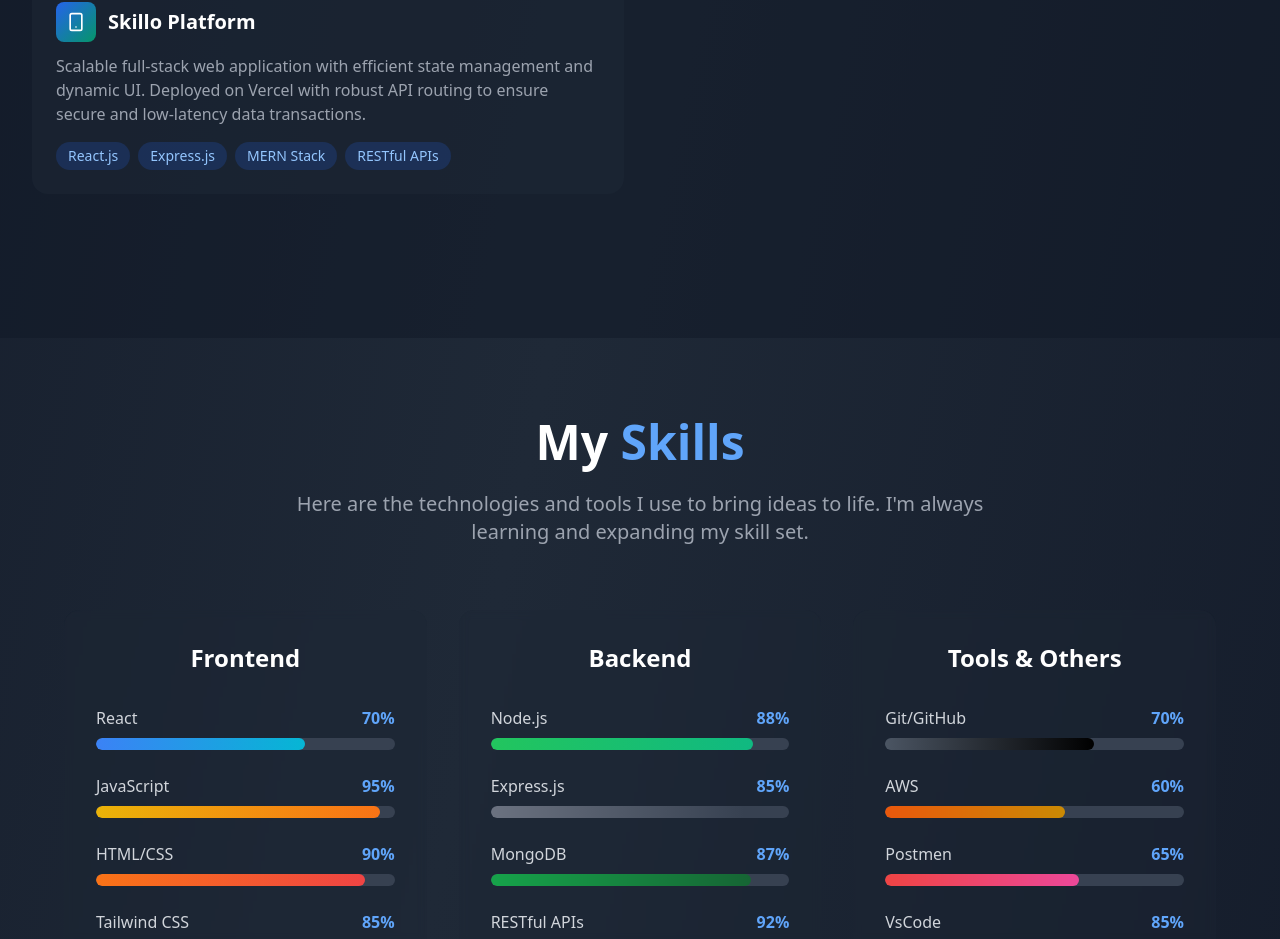
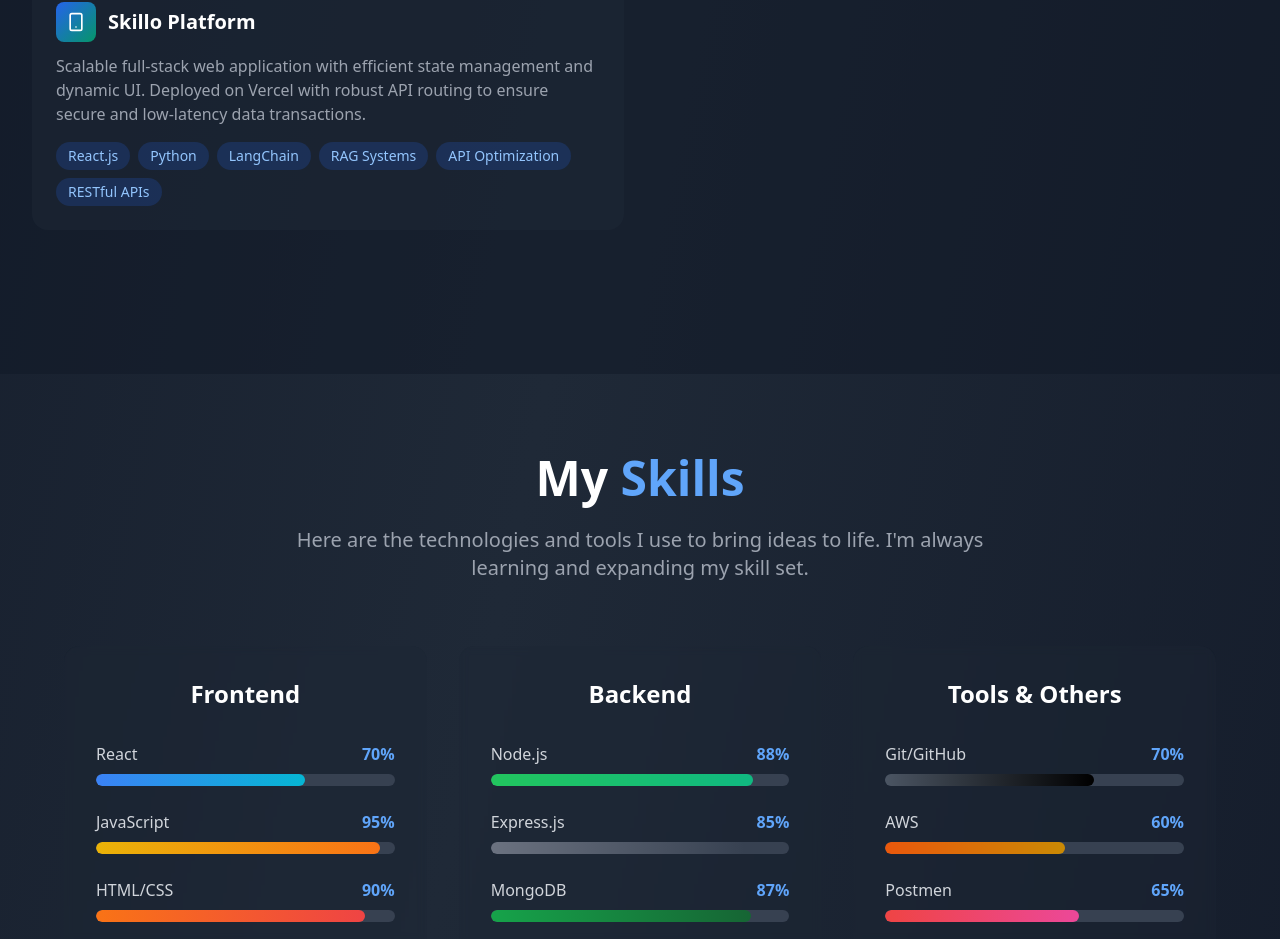
Before and after one commit to GauravYadav1718/portfolio, a React (Vite) app: page / in a window 1280 px wide. Shown: the part 3110-4049 px from the top of the page. Built offline with nearby package versions, Linux system fonts and the light colour scheme.

Commit message:
Update Projects.jsx

```diff
--- a/src/components/Projects.jsx
+++ b/src/components/Projects.jsx
@@ -30,7 +30,7 @@ const Projects = () => {
       title: 'Skillo Platform',
       description: 'Scalable full-stack web application with efficient state management and dynamic UI. Deployed on Vercel with robust API routing to ensure secure and low-latency data transactions.',
       image: '/image.png?auto=compress&cs=tinysrgb&w=800',
-      technologies: ['React.js', 'Express.js', 'MERN Stack', 'RESTful APIs'],
+      technologies: ['React.js', 'Python', 'LangChain', 'RAG Systems', 'API Optimization', 'RESTful APIs'],
       liveUrl: 'https://skillo-seven.vercel.app/login',
       githubUrl: 'https://github.com/GauravYadav1718/skillo',
       icon: Smartphone,
```
